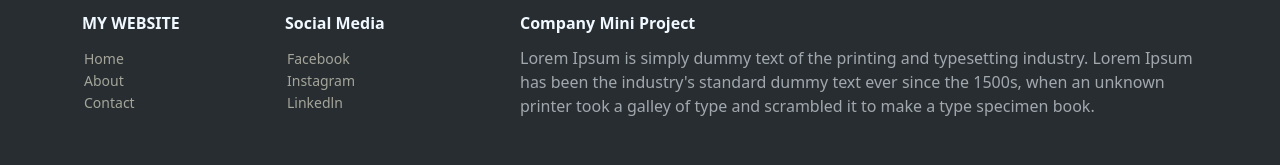
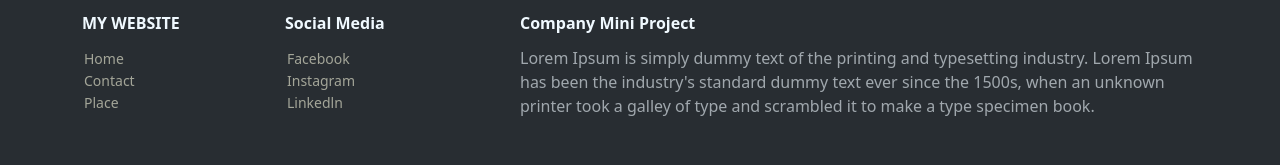
Before and after one commit to fuadfahrezy/Mini-Project-Alterra, a React (Create React App) app in the folder website/: page / in a window 1280 px wide. Shown: the part 2251-2416 px from the top of the page. Built offline with nearby package versions, Linux system fonts and the light colour scheme.

Commit message:
update footbar

```diff
--- a/website/src/components/Footer/Footer.js
+++ b/website/src/components/Footer/Footer.js
@@ -13,8 +13,8 @@
                         <h3>MY WEBSITE</h3>
                         <ul>
                             <li><Link to="/">Home</Link></li>
-                            <li><Link to="/about">About</Link></li>
                             <li><Link to="/contact">Contact</Link></li>
+                            <li><Link to="/list">Place</Link></li>
                         </ul>
                     </div>
                     <div class="col-md-2 item2">
```
